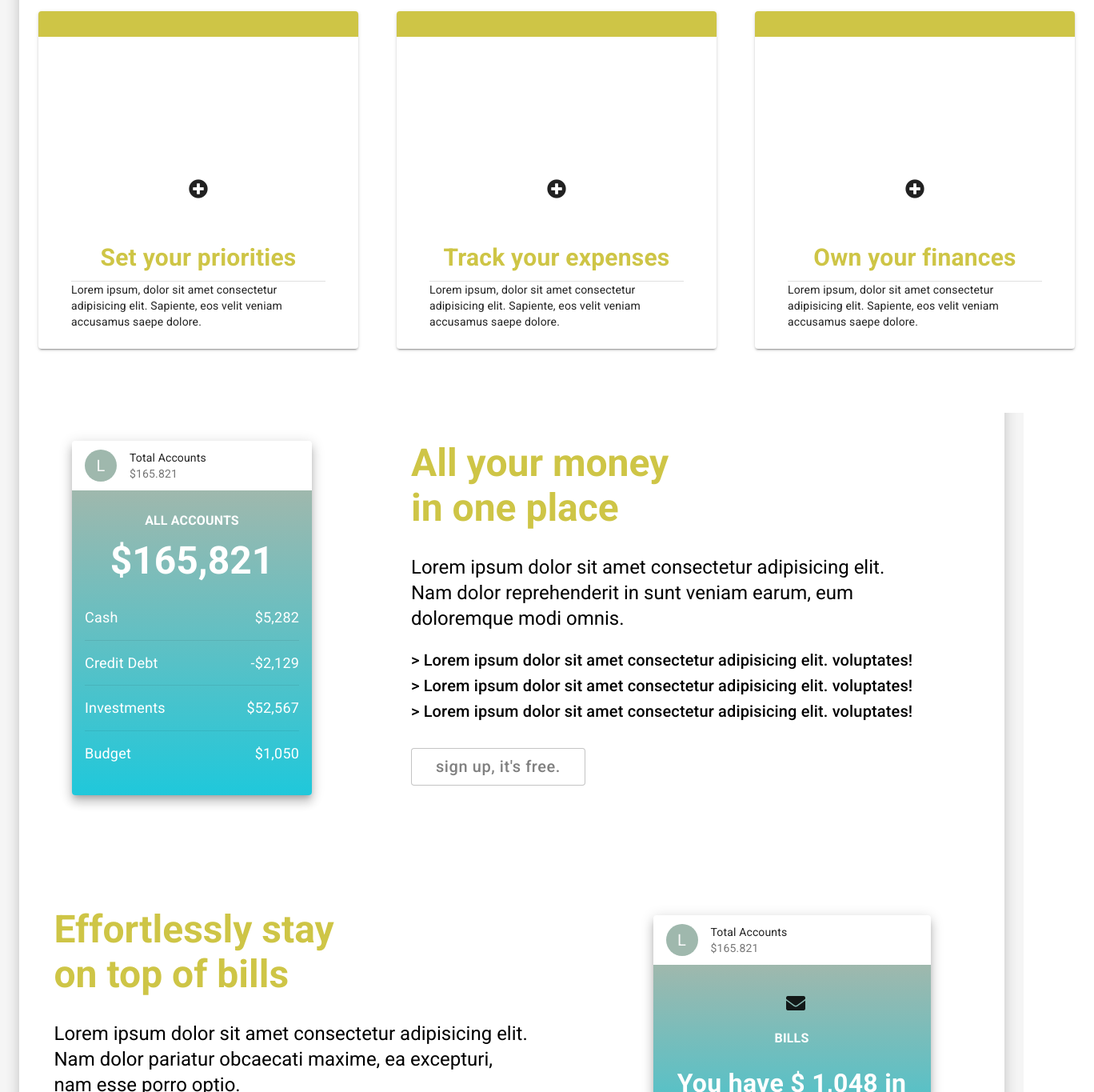
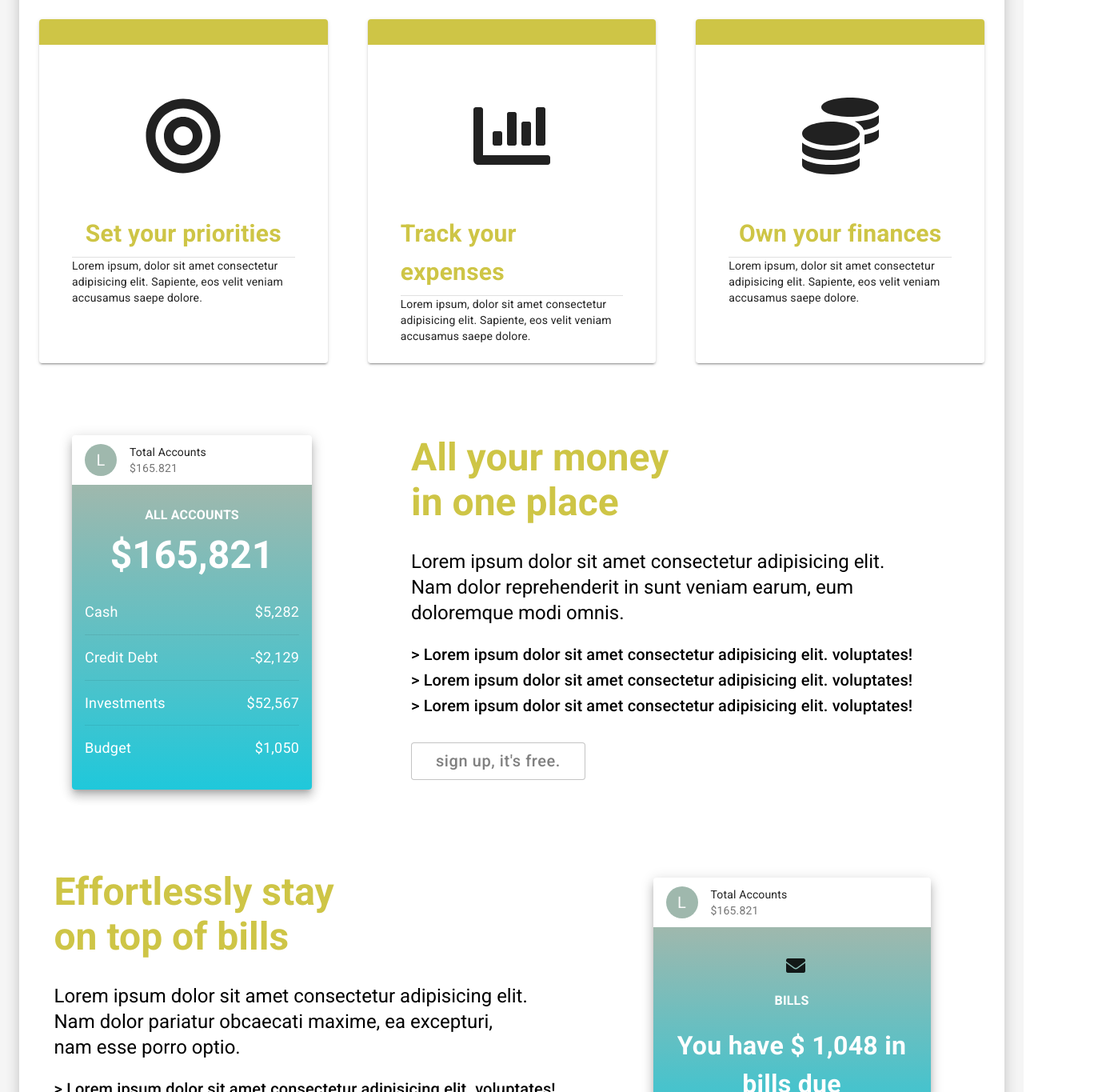
Before and after one commit to March0514s/librarian, a React (Create React App) app: page / in a window 1280 px wide. Shown: the part 660-2025 px from the top of the page at 80% size, 1368 px wide, since content can reach past the window. Built offline with nearby package versions, Linux system fonts and the light colour scheme.

Commit message:
Home Layout: icons, images and general layout improvement

```diff
--- a/package.json
+++ b/package.json
@@ -3,6 +3,9 @@
   "version": "0.1.0",
   "private": true,
   "dependencies": {
+    "@fortawesome/fontawesome-svg-core": "^1.2.22",
+    "@fortawesome/free-solid-svg-icons": "^5.10.2",
+    "@fortawesome/react-fontawesome": "^0.1.4",
     "@material-ui/core": "^4.3.2",
     "@material-ui/icons": "^4.2.1",
     "fg-loadcss": "^2.1.0",
--- a/src/Components/BalanceCard.jsx
+++ b/src/Components/BalanceCard.jsx
@@ -16,7 +16,6 @@ const style = theme => ({
   root: {
     display: "flex",
     justifyContent: "center",
-    marginBottom: "120px"
   },
   outside: {
     borderRadius: "100%",
--- a/src/Components/BillsCard.jsx
+++ b/src/Components/BillsCard.jsx
@@ -14,7 +14,6 @@ const style = theme => ({
     display: "flex",
     justifyContent: "center",
     marginTop: "10px",
-    marginBottom: "120px",
     width: '445px'
   },
   outside: {
--- a/src/Components/PresentationCard.jsx
+++ b/src/Components/PresentationCard.jsx
@@ -1,80 +1,91 @@
-import React from 'react';
+import React from "react";
 
 //MUI
-import Container from '@material-ui/core/Container';
-import { withStyles } from '@material-ui/styles'
-import Card from '@material-ui/core/Card';
-import CardContent from '@material-ui/core/CardContent';
-import Typography from '@material-ui/core/Typography';
-import Divider from '@material-ui/core/Divider';
-import Icon from '@material-ui/core/Icon'
-import clsx from 'clsx';
+import Container from "@material-ui/core/Container";
+import { withStyles } from "@material-ui/styles";
+import Card from "@material-ui/core/Card";
+import CardContent from "@material-ui/core/CardContent";
+import Typography from "@material-ui/core/Typography";
+import Divider from "@material-ui/core/Divider";
 import CardHeader from "@material-ui/core/CardHeader";
+import CardMedia from "@material-ui/core/CardMedia";
+import { FontAwesomeIcon } from "@fortawesome/react-fontawesome";
 
 const style = theme => ({
   root: {
-        display: 'flex',
-        justifyContent: 'center',
-        backgroundColor: 'white',
-        paddingBottom: '80px',
-        // height: '490px'
+    display: "flex",
+    justifyContent: "center",
+    width: "370px",
+    marginRight: "25px",
+    marginLeft: "25px"
   },
   outside: {
-        marginTop: '50px',
-        borderRadius: '100%',
-        width: '400px'
+    width: "370px"
   },
   inside: {
-        display: 'flex',
-        flexDirection: 'column',
-        justifyContent: 'flex-end',
-        height: '350px',
-        marginLeft: '25px',
-        marginRight: '25px',
+    display: "flex",
+    flexDirection: "column",
+    justifyContent: "flex-end",
+    // height: "300px",
+    marginLeft: "25px",
+    marginRight: "25px",
 
-    '& div': {
-        display: 'flex',
-        justifyContent: 'center',
-        marginTop: '50px',
-        marginBottom: '50px'
+    "& div": {
+      display: "flex",
+      justifyContent: "center",
+      marginTop: "50px",
+      marginBottom: "50px"
     },
-    '& h6': {
-        color: 'rgb(206, 197, 70)',
-        fontWeight: 'bold',
-        display: 'flex',
-        justifyContent: 'center',
-        marginBottom: '5px',
-        fontSize: '30px',
+    "& h6": {
+      color: "rgb(206, 197, 70)",
+      fontWeight: "bold",
+      display: "flex",
+      justifyContent: "center",
+      marginBottom: "5px",
+      fontSize: "30px"
     },
-    icon: {
-      },
+    icon: {}
   },
   header: {
-    backgroundColor: "#CEC546",
-
-},
+    backgroundColor: "#CEC546"
+  }
 });
 
-function PresentationCard(props){
+function PresentationCard(props) {
   const { classes } = props;
 
   return (
-        <Container maxWidth className={classes.root}>
-          <div className={classes.outside}>
+    <div className={classes.root}>
       <Card elevation={2}>
-              <CardHeader className={classes.header}/>
+
+        <CardHeader className={classes.header} />
+        {props.image ?
+        <CardMedia
+                component="img"
+                alt="Card Image"
+                height="250"
+                image={props.image}
+                title="Card Image"
+              /> :
+              null
+            }
         <CardContent className={classes.inside}>
+          {props.icon ?
           <div>
-                  <Icon className={clsx(classes.icon, 'fa fa-plus-circle')} />
-              </div>
+              <FontAwesomeIcon icon={props.icon} size="6x" />
+          </div> :
+          null
+          }
           <Typography variant="h6">{props.title}</Typography>
-                <Divider/>
-                <Typography variant="body2">Lorem ipsum, dolor sit amet consectetur adipisicing elit. Sapiente, eos velit veniam accusamus saepe dolore.</Typography>
+          <Divider />
+          <Typography variant="body2">
+            Lorem ipsum, dolor sit amet consectetur adipisicing elit. Sapiente,
+            eos velit veniam accusamus saepe dolore.
+          </Typography>
         </CardContent>
       </Card>
     </div>
-        </Container>
-    )
+  );
 }
 
 export default withStyles(style)(PresentationCard);
--- a/src/Containers/Home.jsx
+++ b/src/Containers/Home.jsx
@@ -4,6 +4,10 @@ import { Link } from "react-router-dom";
 import Slideshow from "../Components/Slideshow";
 import PresentationCard from "../Components/PresentationCard";
 import BillsCard from "../Components/BillsCard";
+
+import { faBullseye } from '@fortawesome/free-solid-svg-icons'
+import { faChartBar } from '@fortawesome/free-solid-svg-icons'
+import { faCoins } from '@fortawesome/free-solid-svg-icons'
 
 //MUI
 import Navbar from "../Components/Navbar";
@@ -21,14 +25,17 @@ const style = theme => ({
     boxShadow: '0 0 1em silver',
   },
   topCards: {
-    display: "flex"
+    display: "flex",
+    justifyContent: 'center',
+    marginTop: '60px',
+    marginBottom: '90px',
   },
-  second: {
+  leftFeature: {
     display: "flex",
-    marginTop: "35px",
-    justifyContent: 'center'
+    justifyContent: 'center',
+    marginBottom: '100px',
   },
-  secondText: {
+  leftFeatureText: {
     "& h3": {
       width: "360px",
       color: "rgb(206, 197, 70)",
@@ -41,15 +48,14 @@ const style = theme => ({
       marginRight: "100px"
     }
   },
-  third: {
+  rightFeature: {
     display: "flex",
     marginLeft: "100px",
     marginRight: "100px",
-    marginTop: "20px",
-    // marginBottom: "100px",
-    justifyContent: 'center'
+    justifyContent: 'center',
+    marginBottom: '100px',
   },
-  thirdText: {
+  rightFeatureText: {
     "& h3": {
       width: "360px",
       color: "rgb(206, 197, 70)",
@@ -61,20 +67,34 @@ const style = theme => ({
       marginBottom: "20px",
       marginRight: "100px"
     },
-    "& $bullet": {
-      width: "600px",
-      marginBottom: "20px"
+  },
+
+  generalDescription: {
+    paddingBottom: "80px",
+    "& h3": {
+      marginBottom: '20px',
+      fontWeight: 'bold',
+    },
+    "& div": {
+      marginLeft: '100px',
+      marginRight: '100px',
+      marginBottom: '40px',
     }
   },
-  generalDescription: {
-    marginTop: "50px",
-    marginBottom: "50px",
+
+  finalInvitation: {
+    backgroundColor: '#2C3539',
+    color: 'white',
+    paddingBottom: "40px",
+    paddingTop: "160px",
     "& h3": {
-        marginBottom: '20px',
-        fontWeight: 'bold'
+      marginBottom: '20px',
+      fontWeight: 'bold',
     },
     "& div": {
-        marginBottom: '15px'
+      marginLeft: '100px',
+      marginRight: '100px',
+      marginBottom: '40px',
     }
   },
 
@@ -117,21 +137,24 @@ const MainButton = withStyles(theme => ({
 
 function Home(props) {
   const { classes } = props;
+
+
   return (
     <div className={classes.root}>
       <Navbar />
       {/* Big presentation screen with signup*/}
       <Slideshow />
+
       {/* Cards describing features */}
       <div className={classes.topCards}>
-        <PresentationCard title="Set your priorities" />
-        <PresentationCard title="Track your expenses" />
-        <PresentationCard title="Own your finances" />
+        <PresentationCard title="Set your priorities" icon={faBullseye} />
+        <PresentationCard title="Track your expenses" icon={faChartBar}  />
+        <PresentationCard title="Own your finances" icon={faCoins} />
       </div>
       {/* One bigger card and description of one feature */}
-      <div className={classes.second}>
+      <div className={classes.leftFeature}>
         <BalanceCard title="cash cash cash" />
-        <div className={classes.secondText}>
+        <div className={classes.leftFeatureText}>
           <Typography variant="h3">All your money in one place</Typography>
           <Typography variant="h5">
             Lorem ipsum dolor sit amet consectetur adipisicing elit. Nam dolor
@@ -153,8 +176,8 @@ function Home(props) {
         </div>
       </div>
       {/* One bigger card and description of one feature */}
-      <div className={classes.third}>
-        <div className={classes.thirdText}>
+      <div className={classes.rightFeature}>
+        <div className={classes.rightFeatureText}>
           <Typography variant="h3">
             Effortlessly stay on top of bills
           </Typography>
@@ -179,9 +202,9 @@ function Home(props) {
         <BillsCard/>
       </div>
       {/* One bigger card and description of one feature */}
-      <div className={classes.second}>
+      <div className={classes.leftFeature}>
         <LoginCard/>
-        <div className={classes.secondText}>
+        <div className={classes.leftFeatureText}>
           <Typography variant="h3">We’re serious about security</Typography>
           <Typography variant="h5">
             Lorem ipsum dolor sit amet consectetur adipisicing elit. Nam dolor
@@ -204,7 +227,7 @@ function Home(props) {
         </div>
       </div>
       {/* General description of the product */}
-      <Container className={classes.generalDescription}>
+      <div className={classes.generalDescription}>
         <Typography variant="h3" align="center">
           Intuitive features, powerful results
         </Typography>
@@ -222,15 +245,15 @@ function Home(props) {
             Learn More
           </Typography>
         </Link>
-      </Container>
+      </div>
       {/* Cards describing what you can do with the software */}
       <div className={classes.topCards}>
-        <PresentationCard title="Budgets that work" />
-        <PresentationCard title="Money on the go" />
-        <PresentationCard title="One step at a time" />
+        <PresentationCard title="Budgets that work" image="https://images.unsplash.com/photo-1518183214770-9cffbec72538?ixlib=rb-1.2.1&ixid=eyJhcHBfaWQiOjEyMDd9&auto=format&fit=crop&w=1050&q=80" />
+        <PresentationCard title="Money on the go" image="https://images.unsplash.com/photo-1497161884053-1d0d43fe3c61?ixlib=rb-1.2.1&ixid=eyJhcHBfaWQiOjEyMDd9&auto=format&fit=crop&w=1189&q=80"/>
+        <PresentationCard title="One step at a time" image="https://images.unsplash.com/photo-1516321497487-e288fb19713f?ixlib=rb-1.2.1&ixid=eyJhcHBfaWQiOjEyMDd9&auto=format&fit=crop&w=1050&q=80" />
       </div>
       {/* Invitation to sign up */}
-      <Container className={classes.generalDescription}>
+      <div className={classes.finalInvitation}>
         <Typography variant="h3" align="center">
           Sign up for Librarian today
         </Typography>
@@ -252,7 +275,7 @@ function Home(props) {
             Login
           </Button>
         </div>
-      </Container>
+      </div>
       {/* All links grouped */}
       {/* Sitemap and Social Media */}
       <Divider fullwidth />
```
Also changed, not shown: src/Components/FontAwesome.jsx (added, +51 -0 lines), 1 other file (tests, documents, lock files or other folders). Lines whose indentation alone changed are shown as unchanged.
